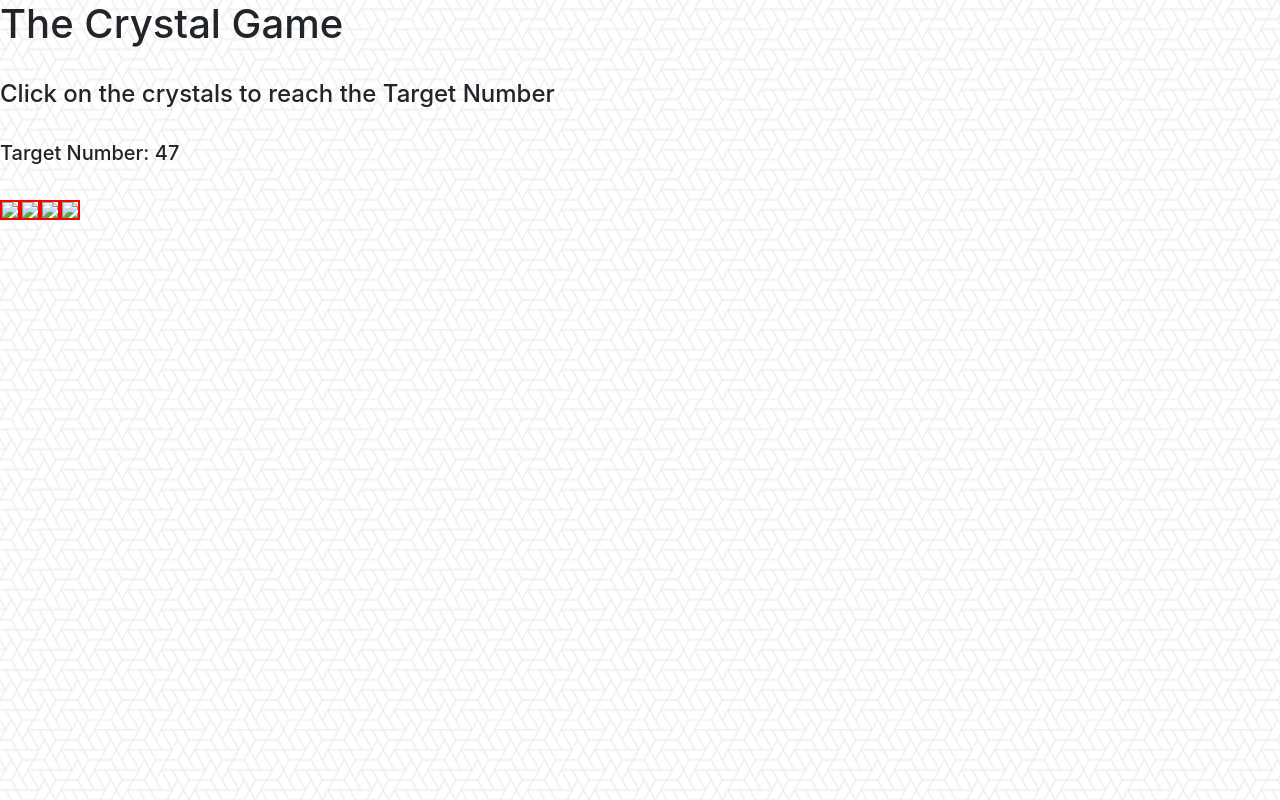
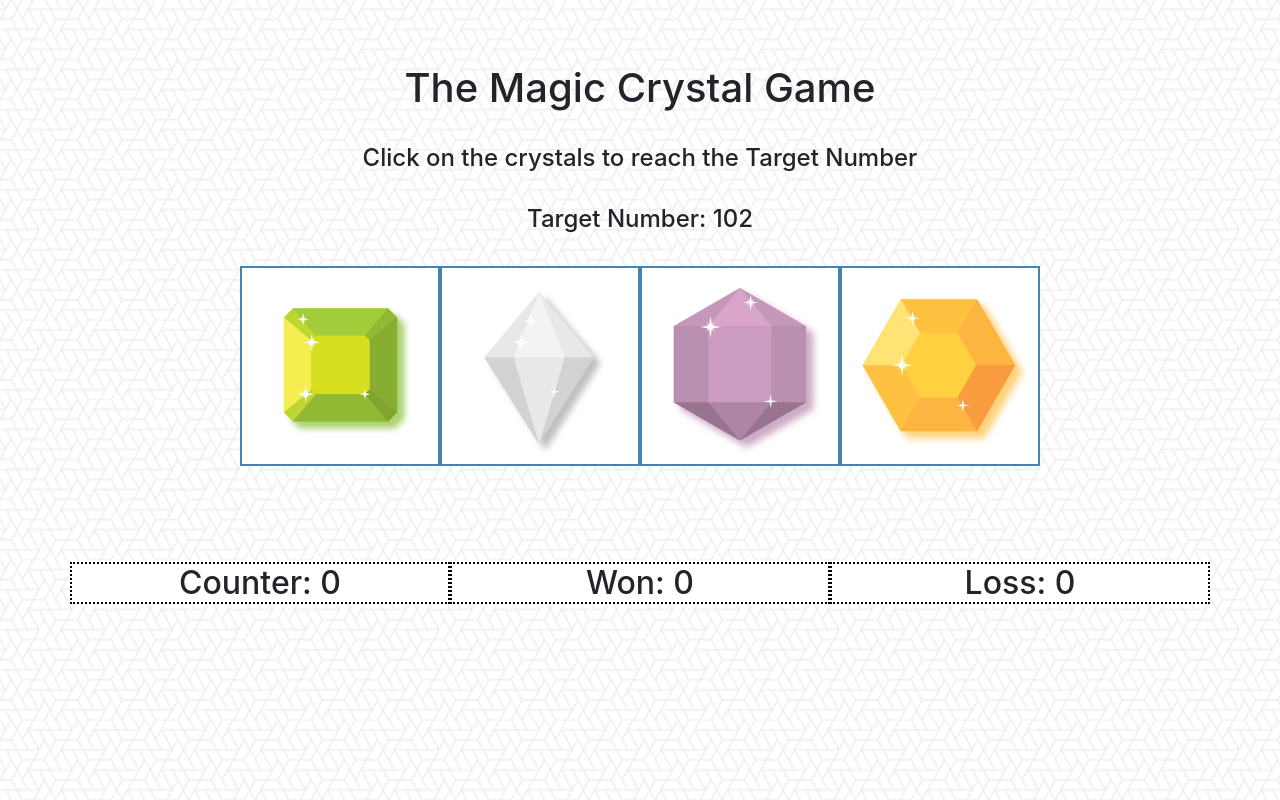
Before and after one commit to benleone90/Unit-4-Game, a plain HTML site: page index.html in a window 1280 px wide. Drawn offline with nearby package versions, Linux system fonts and the light colour scheme.

Commit message:
Final playable game working

```diff
--- a/assets/css/style.css
+++ b/assets/css/style.css
@@ -1,10 +1,22 @@
-body {
-    background-image: url(/assets/images/what-the-hex.png);
+body,
+.jumbotron
+ {
+    background-image: url(../images/what-the-hex.png);
     background-color: #cccccc;
 }
 
 .crystal-Img {
     height: 200px;
     widows: 200px;
-    border: red 2px solid;
+    border: steelblue 2px solid;
 }
+
+.col-4 {
+    text-align: center;
+    border: black 2px dotted;
+}
+
+h5 {
+    font-size: 24pt;
+    background-color: #ffffff;
+}
--- a/assets/javascript/game.js
+++ b/assets/javascript/game.js
@@ -1,17 +1,22 @@
+/* Create Wins, Losses and Counter variable */
+var won = 0;
+var loss = 0;
+var counter = 0;
+var numberGuess;
+var ranNums;
+
+/* Display counters at start of game */
+$("#counter").text(counter);
+$("#won").text(won);
+$("#loss").text(loss);
+
 /* Generate random number between
 a minimum and maximum range. */
 function randInt(min, max) {
   return Math.floor(Math.random() * (max - min + 1)) + min;
 }
 
-/* Assign the minimum of 19
-and maximum of 120 for the random number */
-var numberGuess = randInt(19, 120);
-console.log(numberGuess);
-
-/* Input random value into the HTML */
-$("#numberGuess").text(numberGuess);
-
+/* Function to shuffle crystal value array */
 function shuffle(array) {
   var i = array.length,
     j = 0,
@@ -27,20 +32,57 @@ function shuffle(array) {
   return array;
 }
 
-var ranNums = shuffle([1, 2, 3, 4, 5, 6, 7, 8, 9, 10, 11, 12]);
-console.log(ranNums);
+/* Function to start a new game */
+function newGame() {
+  $("#crystalImg").empty();
 
-for (var i = 0; i < 4; i++) {
-  var imgCrystal = $("<img>");
+  /* Select guess between 19-120 inclusive */
+  numberGuess = randInt(19, 120);
+  $("#numberGuess").text(numberGuess);
 
-  imgCrystal.addClass("crystal-Img");
+  /* Assign ranNums a shuffled array */
+  ranNums = shuffle([1, 2, 3, 4, 5, 6, 7, 8, 9, 10, 11, 12]);
 
-  imgCrystal.attr(
-    "src",
-    "./assets/images/" + i + "crystal.jpg",
-  );
+  /* Attach first four array indexes to
+  crystal images and put into HTML */
+  for (var i = 0; i < 4; i++) {
+    var imgCrystal = $("<img>");
 
-  imgCrystal.attr("crystalValue", ranNums[i]);
+    imgCrystal.addClass("crystal-Img");
 
-  $("#crystalImg").append(imgCrystal);
+    imgCrystal.attr("src", "./assets/images/" + i + "crystal.png");
+
+    imgCrystal.attr("crystalValue", ranNums[i]);
+
+    $("#crystalImg").append(imgCrystal);
+  }
+
+  counter = 0;
+  $("#counter").text(counter);
+
+  /* Create on-click function to add values to counter
+and check if player won or lost */
+  $(".crystal-Img").on("click", function() {
+    var crystalValue = $(this).attr("crystalValue");
+    crystalValue = parseInt(crystalValue);
+    counter += crystalValue;
+    $("#counter").text(counter);
+
+    if (counter === numberGuess) {
+      $("#counter").text(counter);
+      alert("You Win!");
+      won++;
+      $("#won").text(won);
+      newGame();
+    } else if (counter >= numberGuess) {
+      $("#counter").text(counter);
+      alert("You Lose!");
+      loss++;
+      $("#loss").text(loss);
+      newGame();
+    }
+  });
 }
+
+/* Start a new game */
+newGame();
--- a/index.html
+++ b/index.html
@@ -14,13 +14,24 @@
         <title>The Magic Crystal Game</title>
     </head>
     <body>
-        <h1>The Crystal Game</h1>
+        <div class="jumbotron text-center">
+        <h1>The Magic Crystal Game</h1>
         <br>
         <h4>Click on the crystals to reach the Target Number</h4>
         <br>
-        <h5>Target Number: <span id="numberGuess"></span></h5>
+        <h4>Target Number: <span id="numberGuess"></span></h4>
         <br>
         <div id="crystalImg"></div>
+        </div>
+        <div class="container">
+        <div class="row">
+        <h5 class="col-4">Counter: <span id="counter"></span></h5>
+        <br>
+        <h5 class="col-4">Won: <span id="won"></span></h5>
+        <br>
+        <h5 class="col-4">Loss: <span id="loss"></span></h5>
+        </div>
+        </div>
 
         <!-- jQuery CDN Link -->
         <script src="https://cdnjs.cloudflare.com/ajax/libs/jquery/3.3.1/jquery.min.js"></script>
```
Also changed, not shown: assets/images/screenshot.PNG (added), 1 other file.
